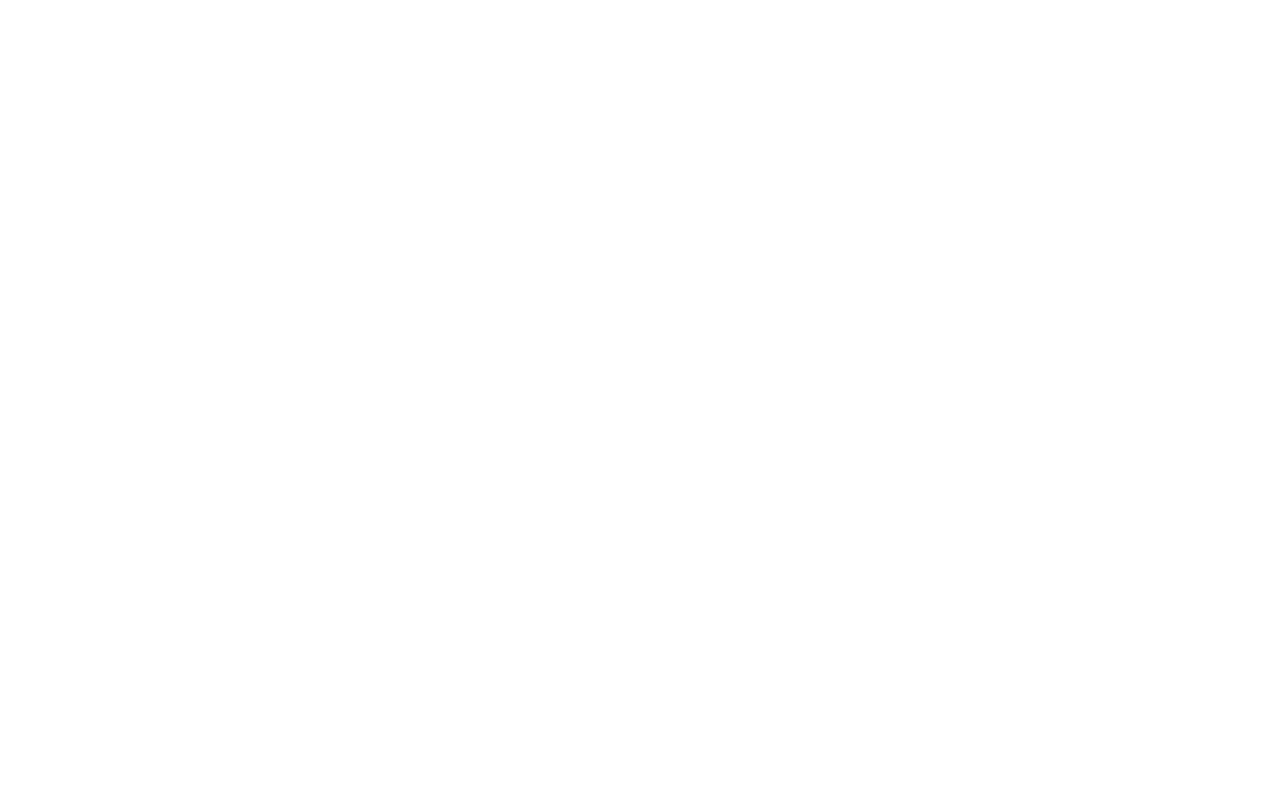
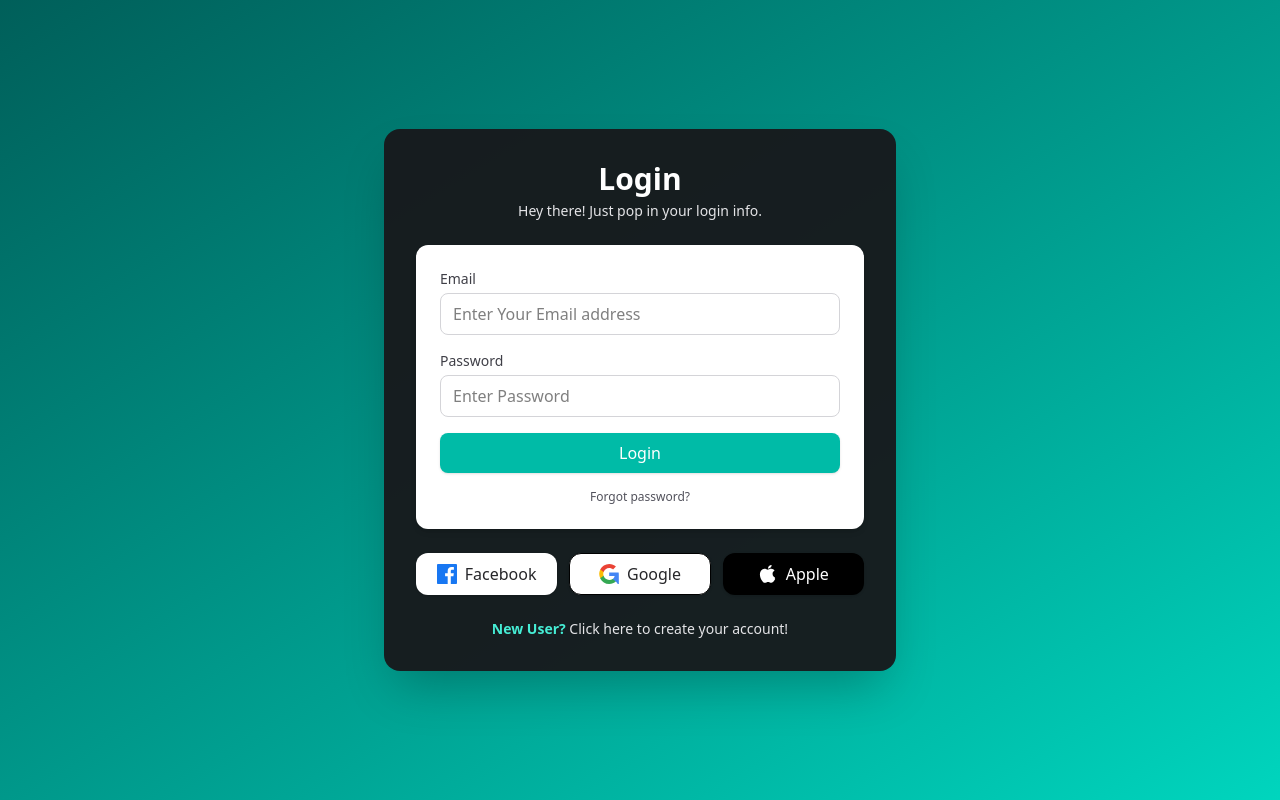
Before and after one commit to shijinp006/BaniyasOptics, a React (Vite) app in the folder vite-project/: page / in a window 1280 px wide. Before the commit this address had no page. Built offline with nearby package versions, Linux system fonts and the light colour scheme; a web font is replaced by a local one.

Commit message:
first commit

```diff
--- a/vite-project/src/App.tsx
+++ b/vite-project/src/App.tsx
@@ -1,6 +1,7 @@
 import { BrowserRouter, Routes, Route } from "react-router-dom";
 import { Home } from "./Home";
 import { Shop } from "./components/shop";
+import { LoginPage } from "./components/login";
 
 import "./App.css";
 
@@ -8,6 +9,7 @@
   return (
     <BrowserRouter>
       <Routes>
+        <Route path="/" element={<LoginPage />} />
         <Route path="/home" element={<Home />} />
         <Route path="/shop" element={<Shop />} />
 
--- /dev/null
+++ b/vite-project/src/components/login.tsx
@@ -0,0 +1,67 @@
+import { Link } from "react-router-dom";
+
+
+export const LoginPage = () => {
+    return (
+        <div className="flex items-center justify-center w-full min-h-screen p-4 bg-linear-to-br from-teal-800 to-teal-400">
+            <div className="flex flex-col w-full max-w-lg gap-6 p-8 shadow-2xl bg-zinc-900/95 rounded-2xl">
+                <div className="text-center">
+                    <h1 className="text-3xl font-semibold text-white">Login</h1>
+                    <p className="mt-1 text-sm text-zinc-200">Hey there! Just pop in your login info.</p>
+                </div>
+
+                <div className="flex flex-col gap-4 p-6 bg-white shadow-md rounded-xl">
+                    <div className="flex flex-col gap-1">
+                        <label className="text-sm font-medium text-zinc-700">Email</label>
+                        <input
+                            type="email"
+                            placeholder="Enter Your Email address"
+                            className="w-full px-3 py-2 border rounded-lg outline-none border-zinc-300 focus:border-teal-500"
+                        />
+                    </div>
+
+                    <div className="flex flex-col gap-1">
+                        <label className="text-sm font-medium text-zinc-700">Password</label>
+                        <input
+                            type="password"
+                            placeholder="Enter Password"
+                            className="w-full px-3 py-2 border rounded-lg outline-none border-zinc-300 focus:border-teal-500"
+                        />
+                    </div>
+
+                    <Link to="/home"><button className="w-full py-2 font-medium text-white transition bg-teal-500 rounded-lg shadow cursor-pointer hover:bg-teal-600">
+                        Login
+                    </button></Link>
+
+                    <button className="text-xs text-center text-zinc-600 hover:underline">Forgot password?</button>
+                </div>
+
+                <div className="grid grid-cols-3 gap-3">
+                    {/* Facebook */}
+                    <button className="rounded-xl shadow cursor-pointer bg-white py-2 font-medium flex items-center justify-center gap-2 hover:scale-[1.02] transition">
+                        <svg xmlns="http://www.w3.org/2000/svg" viewBox="0 0 24 24" className="w-5 h-5 fill-[#1877F2]"><path d="M22.675 0H1.325C.593 0 0 .593 0 1.326v21.348C0 23.407.593 24 1.325 24H12.82v-9.294H9.692v-3.622h3.128V8.413c0-3.1 1.894-4.788 4.659-4.788 1.325 0 2.463.099 2.794.143v3.24l-1.918.001c-1.504 0-1.795.715-1.795 1.764v2.313h3.587l-.467 3.622h-3.12V24h6.116C23.407 24 24 23.407 24 22.674V1.326C24 .593 23.407 0 22.675 0z" /></svg>
+                        <span className="text-zinc-800">Facebook</span>
+                    </button>
+
+
+                    {/* Google */}
+                    <button className="rounded-xl shadow cursor-pointer bg-white py-2 font-medium flex items-center justify-center gap-2 border hover:scale-[1.02] transition">
+                        <svg xmlns="http://www.w3.org/2000/svg" viewBox="0 0 533.5 544.3" className="w-5 h-5"><path fill="#4285F4" d="M533.5 278.4c0-17.4-1.6-34-4.6-50.2H272v95.1h147.5c-6.4 34.7-25.7 64.1-54.8 83.7v69.4h88.7c52 47.9 82.1 118.6 82.1 198.8z" /><path fill="#34A853" d="M272 544.3c73.9 0 135.8-24.5 181.1-66.3l-88.7-69.4c-24.7 16.6-56.5 26.3-92.4 26.3-71 0-131.1-47.9-152.6-112.3H28.2v70.7C74.6 486.7 164.9 544.3 272 544.3z" /><path fill="#FBBC05" d="M119.4 322.6c-5.6-16.6-8.8-34.4-8.8-52.6s3.2-36 8.8-52.6V146.7H28.2C10.1 183.4 0 224.4 0 267.7s10.1 84.3 28.2 121l91.2-66.1z" /><path fill="#EA4335" d="M272 107.7c40.2 0 76.2 13.8 104.7 40.8l78.4-78.4C407.8 24.5 345.9 0 272 0 164.9 0 74.6 57.6 28.2 146.7l91.2 70.7C140.9 155.6 201 107.7 272 107.7z" /></svg>
+                        <span className="text-zinc-800">Google</span>
+                    </button>
+
+
+                    {/* Apple */}
+                    <button className="rounded-xl cursor-pointer shadow bg-black py-2 font-medium flex items-center justify-center gap-2 hover:scale-[1.02] transition">
+                        <svg xmlns="http://www.w3.org/2000/svg" viewBox="0 0 24 24" className="w-5 h-5 fill-white"><path d="M16.365 1.43c0 1.14-.417 2.09-1.252 2.86-.835.76-1.843 1.2-3.025 1.3-.03-.12-.046-.28-.046-.47 0-1.09.4-2.02 1.2-2.78.8-.77 1.787-1.18 2.96-1.24.1.12.163.22.163.33zm4.32 16.35c-.33.77-.72 1.48-1.18 2.12-.62.88-1.13 1.49-1.53 1.83-.61.57-1.27.86-2 .86-.5 0-1.1-.15-1.82-.46-.72-.31-1.38-.46-1.98-.46-.63 0-1.32.15-2.07.46-.75.31-1.36.47-1.83.47-.7 0-1.37-.28-2-.85-.44-.38-.97-1.02-1.6-1.91-.69-.98-1.26-2.12-1.7-3.41-.47-1.39-.7-2.73-.7-4.02 0-1.48.32-2.76.96-3.84.5-.86 1.17-1.54 2-2.03.83-.49 1.73-.74 2.7-.76.53 0 1.23.17 2.07.52.85.35 1.4.53 1.66.53.18 0 .77-.2 1.77-.6.95-.37 1.75-.53 2.4-.5 1.78.14 3.13.85 4.03 2.12-1.6.97-2.4 2.33-2.4 4.08 0 1.36.5 2.49 1.5 3.38.45.43.96.77 1.52 1.02-.12.34-.27.72-.44 1.13z" /></svg>
+                        <span className="text-white">Apple</span>
+                    </button>
+                </div>
+
+                <p className="text-sm text-center text-zinc-200">
+                    <span className="font-semibold text-teal-300">New User?</span> Click here to create your account!
+                </p>
+            </div>
+        </div>
+    );
+}
```
